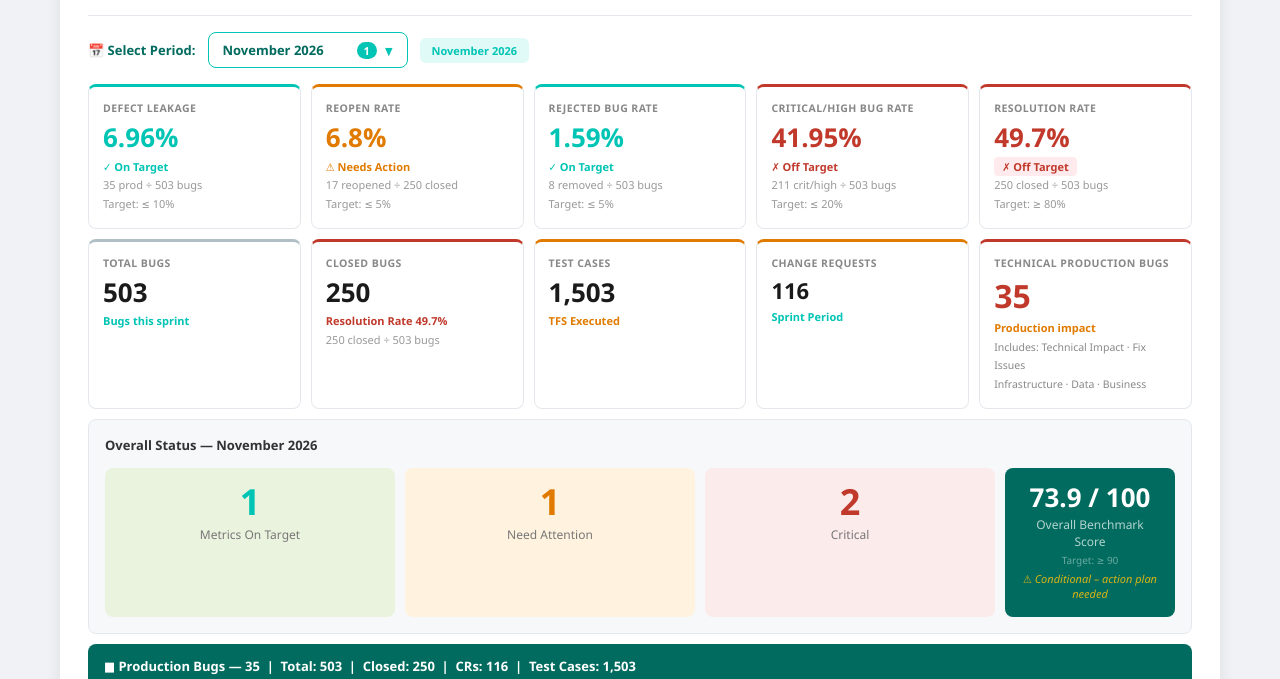
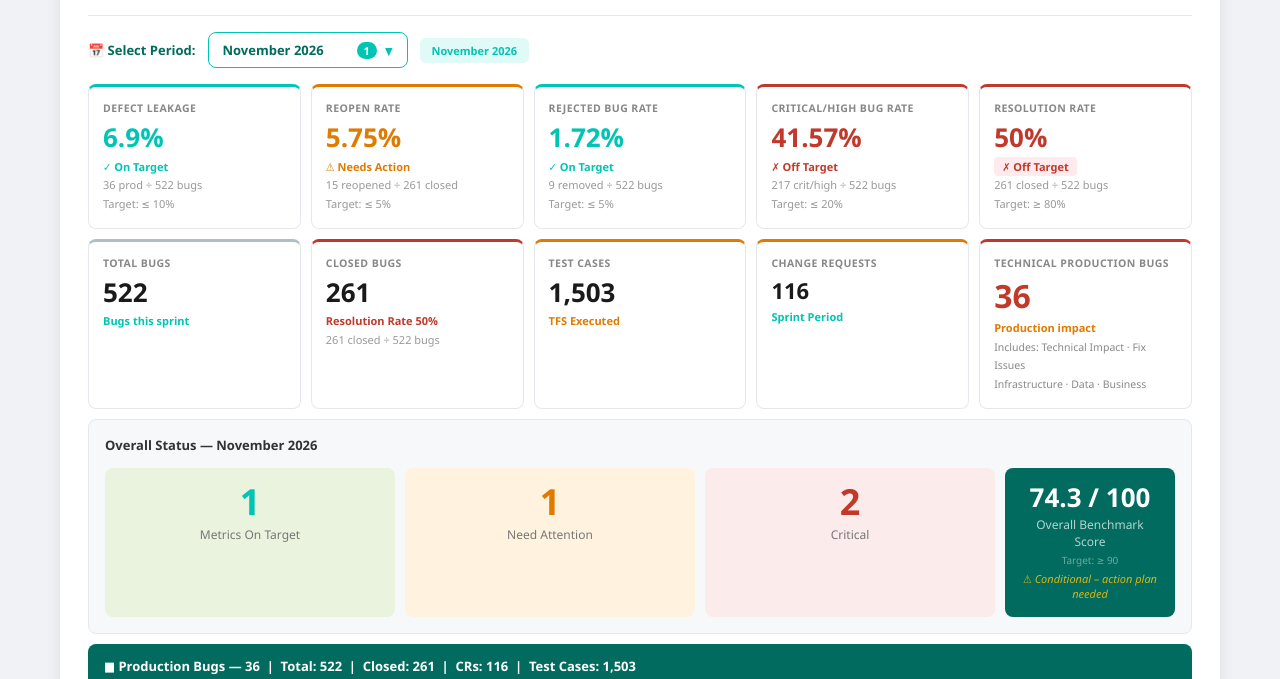
Before and after one commit to BaladyQC/KPI-Dashboard-Static, a plain HTML site: page index.html in a window 1280 px wide. Shown: the part 120-799 px from the top of the page. Drawn offline with nearby package versions, Linux system fonts and the light colour scheme.

Commit message:
Update index.html

```diff
--- a/index.html
+++ b/index.html
@@ -510,11 +510,11 @@ const KPI_DATA = {
   },
   nov2026: {
     label:'November 2026', title:'November 2026',
-    total:503, closed:250, crithigh:211, reopen:17,
-    rejected:8, prod:35, cr:116, tc:1503,
-    fix_issues:0, tech_impact:35,
-    dl_pct:6.96, rr_pct:6.8, ch_pct:41.95, rej_pct:1.59, res_pct:49.7,
-    qs:73.9, dpts:27.91, cpts:17.41, rpts:18.64, resPts:9.94,
+    total:522, closed:261, crithigh:217, reopen:15,
+    rejected:9, prod:36, cr:116, tc:1503,
+    fix_issues:0, tech_impact:36,
+    dl_pct:6.9, rr_pct:5.75, ch_pct:41.57, rej_pct:1.72, res_pct:50,
+    qs:74.3, dpts:27.93, cpts:17.53, rpts:18.85, resPts:10,
     analysis_by_prod:{}, analysis_total:0, analysis_status:'none',
     bugs_by_prod:{"ConstructionLicenses":92,"BaladyPlus":65,"BaladyOscars":1,"BaladyBusiness":17,"Technical-Operations-Team":1,"CommercialLicenses":35,"CraftLicense":4,"HealthCertificates":3,"EwaaAndTobacco":1,"Gamification":1,"PlanApproval":1,"ContractorClassification":7,"Nasseq":42,"Ekram":48,"SurveyReports":20,"LaborHousing":19,"StreetVendors":31,"MergeAndSplit":4,"TrainingPortal":32,"Integration":1,"UpdatingLandAndPlanning":3,"UrbanPlanningServices":7},
     rc_counts:{"UX":18,"Development-Balady":164,"Mobile":66,"Infrastructure":27,"GIS":5,"Development-Drupal":3,"Enhancement":22,"Integration-External":12,"Data":24,"Business":64,"Development-External":10,"Product Manager":11,"Integration":5,"Development-Pega":3,"Uncovered Scenario":1},
```
